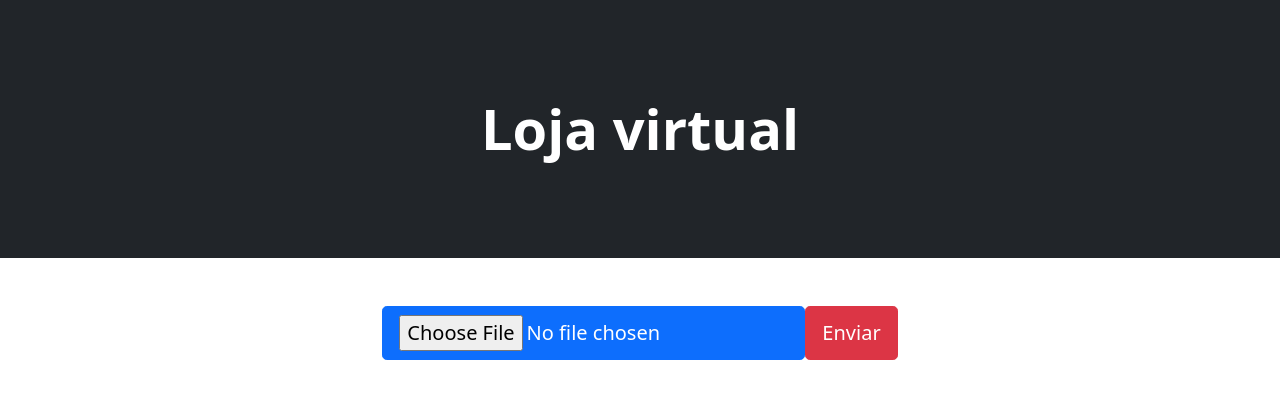
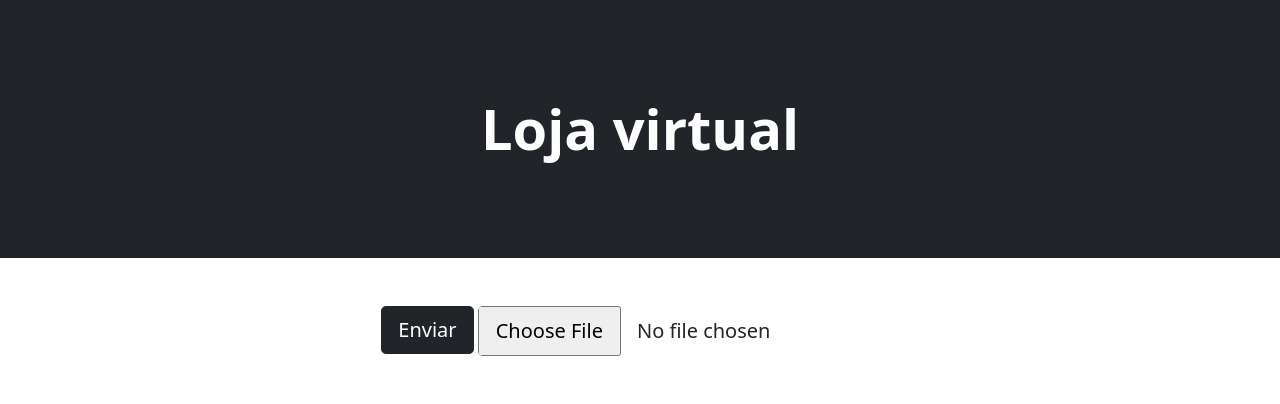
Before and after one commit to Duarts-D/loja-importacao_csv, a Django app: page /importa_arquivo/ in a window 1280 px wide. Shown: the part 57-461 px from the top of the page. Run offline with Django 4.2, Linux system fonts and the light colour scheme; some libraries are stand-ins or nearby versions.

Commit message:
atulizando templates html

```diff
--- a/apps/loja/templates/import_input.html
+++ b/apps/loja/templates/import_input.html
@@ -7,8 +7,10 @@
         <form method="POST" name='arquivo' enctype="multipart/form-data" >
             {% csrf_token %}
         <div class="custom-file d-flex justify-content-center">
-            <input name='arquivo' type="file" id="inputGroupFile01" class="btn btn-lg btn-primary" required></button>
-            <button  type="submit" class="btn btn-danger btn-lg" >Enviar</button>
+            <div>
+            <button type="submit" class="btn btn-dark btn-lg mb-2" >Enviar</button>
+            <input name='arquivo' type="file" id="inputGroupFile01" class="form-control-lg" required>
+        </div>
         </div>
     </form >
 </section>
```
Also changed, not shown: apps/loja/filters.py (+6 -4 lines), apps/loja/templates/index_inventario.html (+5 -5 lines).
